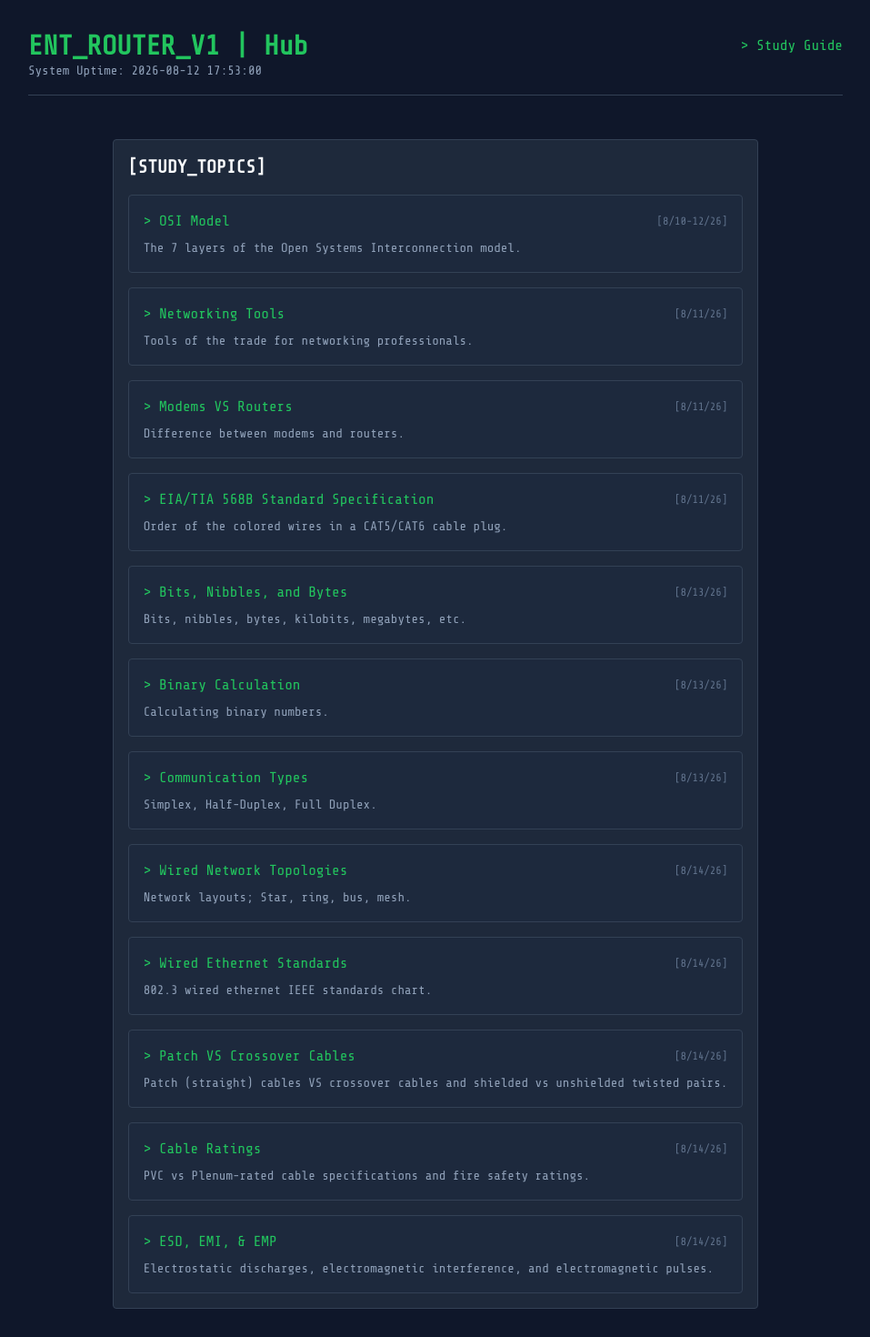
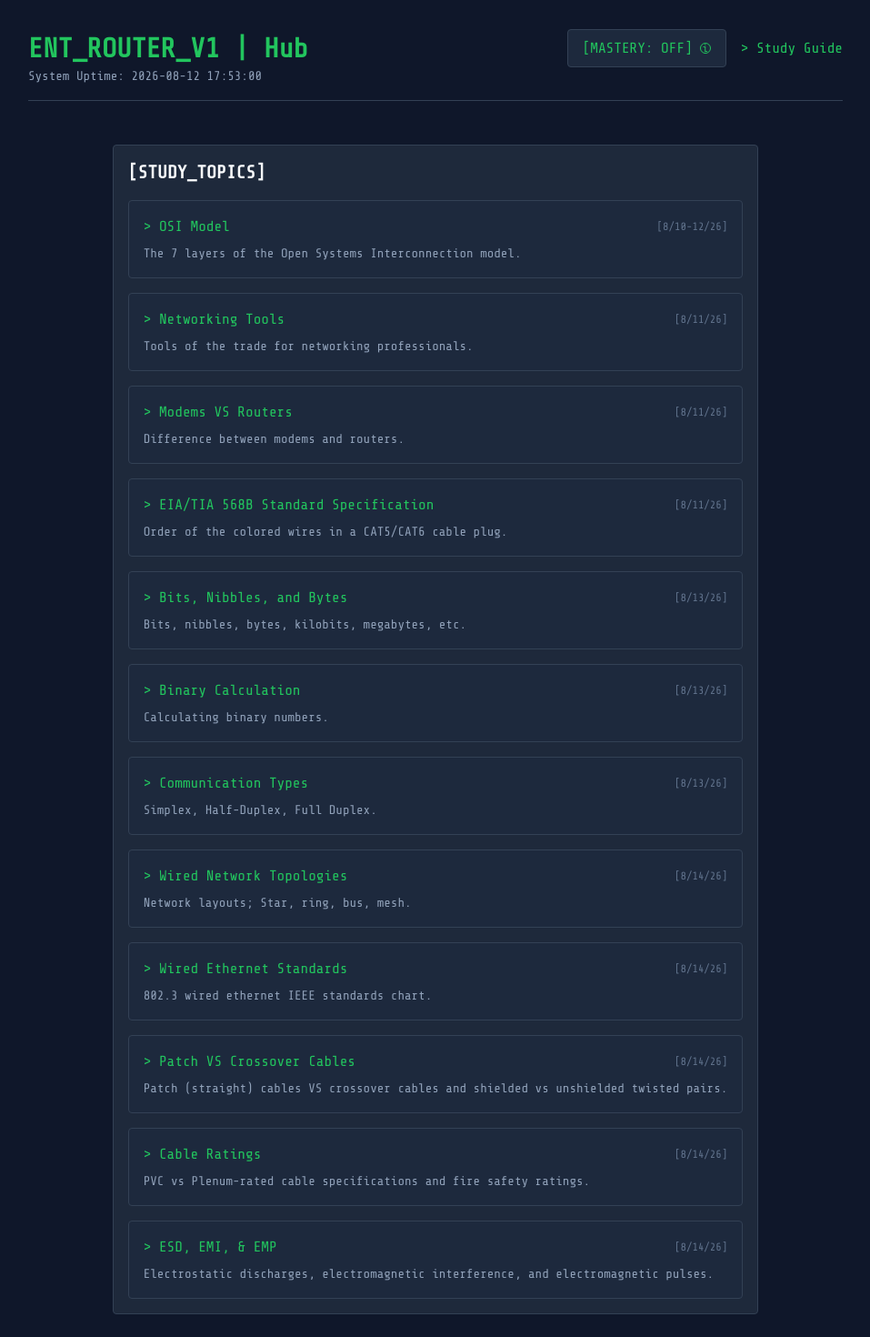
Before and after one commit to Zytronium/ENT_Study, a Next.js app: page / in a window 1280 px wide. Shown: the top 1470 px of the page at 91% size, without its empty margins (161-1118 px from the left). Built offline with nearby package versions, Linux system fonts and the light colour scheme.

Commit message:
Add mastery mode support across most quizzes

```diff
--- a/app/bits-nibbles-bytes/page.tsx
+++ b/app/bits-nibbles-bytes/page.tsx
@@ -1,6 +1,6 @@
 "use client";
 
-import { useState, useEffect, useCallback } from "react";
+import { useState } from "react";
 import Link from "next/link";
 
 interface Question {
--- a/app/layout.tsx
+++ b/app/layout.tsx
@@ -2,7 +2,7 @@ import type { Metadata } from "next";
 import "./globals.css";
 
 export const metadata: Metadata = {
-  title: "ENT Study | Daniel's Interactive Study Guide",
+  title: "Hub | ENT Study",
   description: "Daniel's Interactive Study Guide for the Enterprise Networking Technologies (ENT) course at TTC.",
 };
 
--- a/app/page.tsx
+++ b/app/page.tsx
@@ -1,20 +1,183 @@
+"use client";
+
 import Link from "next/link";
-import type { Metadata } from "next";
+import { useState, useRef, useEffect } from "react";
 
-export const metadata: Metadata = {
-  title: "Hub | ENT Study",
-  description: "Daniel's Interactive Study Guide for the Enterprise Networking Technologies (ENT) course at TTC.",
-};
+interface StudyTopicLinkProps {
+  href: string;
+  title: string;
+  date: string;
+  description: string;
+  offline?: boolean;
+  mastery: boolean;
+}
+
+function StudyTopicLink({ href, title, date, description, offline, mastery }: StudyTopicLinkProps) {
+  if (mastery)
+    href += "?mastery=true";
+  return (
+    <Link
+      href={href}
+      className="p-4 bg-slate-800 hover:bg-slate-700 border border-border rounded transition-colors group"
+    >
+      <div className="flex justify-between items-center">
+        <span className="text-accent group-hover:underline">{">"} {title} {offline && (<span
+          className="text-red-500 text-xs ml-2">[OFFLINE]</span>)}</span>
+        <span className="text-xs text-slate-500">[{date}]</span>
+      </div>
+      <p className="text-sm text-slate-400 mt-2">{description}</p>
+    </Link>
+  );
+}
+
+const studyTopics: Array<{
+  href: string;
+  title: string;
+  date: string;
+  description: string;
+  offline?: boolean;
+}> = [
+  {
+    href: "/osi-model",
+    title: "OSI Model",
+    date: "8/10-12/26",
+    description: "The 7 layers of the Open Systems Interconnection model.",
+  },
+  {
+    href: "/networking-tools",
+    title: "Networking Tools",
+    date: "8/11/26",
+    description: "Tools of the trade for networking professionals.",
+  },
+  {
+    href: "/modem-router",
+    title: "Modems VS Routers",
+    date: "8/11/26",
+    description: "Difference between modems and routers.",
+  },
+  {
+    href: "/eia-tia-standard",
+    title: "EIA/TIA 568B Standard Specification",
+    date: "8/11/26",
+    description: "Order of the colored wires in a CAT5/CAT6 cable plug.",
+  },
+  {
+    href: "/bits-nibbles-bytes",
+    title: "Bits, Nibbles, and Bytes",
+    date: "8/13/26",
+    description: "Bits, nibbles, bytes, kilobits, megabytes, etc.",
+  },
+  {
+    href: "/binary-calculation",
+    title: "Binary Calculation",
+    date: "8/13/26",
+    description: "Calculating binary numbers.",
+  },
+  {
+    href: "/communication-types",
+    title: "Communication Types",
+    date: "8/13/26",
+    description: "Simplex, Half-Duplex, Full Duplex.",
+  },
+  {
+    href: "/network-topologies",
+    title: "Wired Network Topologies",
+    date: "8/14/26",
+    description: "Network layouts; Star, ring, bus, mesh.",
+  },
+  {
+    href: "/802.3-ethernet-standards",
+    title: "Wired Ethernet Standards",
+    date: "8/14/26",
+    description: "802.3 wired ethernet IEEE standards chart.",
+  },
+  {
+    href: "/patch-vs-crossover-cables",
+    title: "Patch VS Crossover Cables",
+    date: "8/14/26",
+    description: "Patch (straight) cables VS crossover cables and shielded vs unshielded twisted pairs.",
+  },
+  {
+    href: "/cable-ratings",
+    title: "Cable Ratings",
+    date: "8/14/26",
+    description: "PVC vs Plenum-rated cable specifications and fire safety ratings.",
+  },
+  {
+    href: "/esd-emi-emp",
+    title: "ESD, EMI, & EMP",
+    date: "8/14/26",
+    description: "Electrostatic discharges, electromagnetic interference, and electromagnetic pulses.",
+  },
+];
 
 export default function Home() {
+  const [isMasteryMode, setIsMasteryMode] = useState(false);
+  const [showTooltip, setShowTooltip] = useState(false);
+  const tooltipRef = useRef<HTMLDivElement>(null);
+
+  useEffect(() => {
+    const handleClickOutside = (event: MouseEvent | TouchEvent) => {
+      if (tooltipRef.current && !tooltipRef.current.contains(event.target as Node)) {
+        setShowTooltip(false);
+      }
+    };
+
+    if (showTooltip) {
+      document.addEventListener("mousedown", handleClickOutside);
+      document.addEventListener("touchstart", handleClickOutside);
+    }
+
+    return () => {
+      document.removeEventListener("mousedown", handleClickOutside);
+      document.removeEventListener("touchstart", handleClickOutside);
+    };
+  }, [showTooltip]);
   return (
     <div className="min-h-screen flex flex-col items-center p-8">
       <header className="w-full max-w-4xl mb-12 border-b border-border pb-4">
         <div className="flex justify-between items-center">
           <h1 className="text-3xl font-bold text-accent">ENT_ROUTER_V1 | Hub</h1>
-          <Link href="/study-guide" className="text-accent hover:underline">
-            {">"} Study Guide
-          </Link>
+          <div className="flex gap-4 items-center">
+            <div className="relative" ref={tooltipRef}>
+              <button
+                onClick={() => setIsMasteryMode(!isMasteryMode)}
+                className={`px-4 py-2 rounded border transition-colors ${
+                  isMasteryMode
+                    ? "bg-accent text-slate-900 border-accent hover:bg-green-400"
+                    : "bg-slate-800 text-accent border-border hover:bg-slate-700"
+                }`}
+              >
+                <span className="flex items-center gap-2">
+                  {isMasteryMode ? "[MASTERY: ON]" : "[MASTERY: OFF]"}
+                  <span
+                    className="inline-flex items-center justify-center w-3 h-3 text-xs border border-current rounded-full cursor-help"
+                    onMouseEnter={() => setShowTooltip(true)}
+                    onMouseLeave={() => setShowTooltip(false)}
+                    onClick={(e) => {
+                      e.stopPropagation();
+                      setShowTooltip(!showTooltip);
+                    }}
+                    onTouchStart={(e) => {
+                      e.stopPropagation();
+                      setShowTooltip(!showTooltip);
+                    }}
+                  >
+                    i
+                  </span>
+                </span>
+              </button>
+              {showTooltip && (
+                <div
+                  className="absolute top-full right-0 mt-2 w-64 p-3 bg-slate-800 border border-border rounded shadow-lg text-sm text-slate-300 z-10">
+                  Skips to final hard mode on first attempt on all study quizes when on.
+                </div>
+              )}
+            </div>
+            <Link href="/study-guide" className="text-accent hover:underline">
+              {">"} Study Guide
+            </Link>
+          </div>
         </div>
         <p className="text-sm text-slate-400">System Uptime: 2026-08-12 17:53:00</p>
       </header>
@@ -25,140 +188,17 @@ export default function Home() {
             [STUDY_TOPICS]
           </h2>
           <nav className="flex flex-col gap-4">
-            <Link
-              href="/osi-model"
-              className="p-4 bg-slate-800 hover:bg-slate-700 border border-border rounded transition-colors group"
-            >
-              <div className="flex justify-between items-center">
-                <span className="text-accent group-hover:underline">{">"} OSI Model</span>
-                <span className="text-xs text-slate-500">[8/10-12/26]</span>
-              </div>
-              <p className="text-sm text-slate-400 mt-2">The 7 layers of the Open Systems Interconnection model.</p>
-            </Link>
-
-            <Link
-              href="/networking-tools"
-              className="p-4 bg-slate-800 hover:bg-slate-700 border border-border rounded transition-colors group"
-            >
-              <div className="flex justify-between items-center">
-                <span className="text-accent group-hover:underline">{">"} Networking Tools</span>
-                <span className="text-xs text-slate-500">[8/11/26]</span>
-              </div>
-              <p className="text-sm text-slate-400 mt-2">Tools of the trade for networking professionals.</p>
-            </Link>
-
-            <Link
-              href="/modem-router"
-              className="p-4 bg-slate-800 hover:bg-slate-700 border border-border rounded transition-colors group"
-            >
-              <div className="flex justify-between items-center">
-                <span className="text-accent group-hover:underline">{">"} Modems VS Routers</span>
-                <span className="text-xs text-slate-500">[8/11/26]</span>
-              </div>
-              <p className="text-sm text-slate-400 mt-2">Difference between modems and routers.</p>
-            </Link>
-
-            <Link
-              href="/eia-tia-standard"
-              className="p-4 bg-slate-800 hover:bg-slate-700 border border-border rounded transition-colors group"
-            >
-              <div className="flex justify-between items-center">
-                <span className="text-accent group-hover:underline">{">"} EIA/TIA 568B Standard Specification</span>
-                <span className="text-xs text-slate-500">[8/11/26]</span>
-              </div>
-              <p className="text-sm text-slate-400 mt-2">Order of the colored wires in a CAT5/CAT6 cable plug.</p>
-            </Link>
-
-            <Link
-              href="/bits-nibbles-bytes"
-              className="p-4 bg-slate-800 hover:bg-slate-700 border border-border rounded transition-colors group"
-            >
-              <div className="flex justify-between items-center">
-                <span className="text-accent group-hover:underline">{">"} Bits, Nibbles, and Bytes</span>
-                <span className="text-xs text-slate-500">[8/13/26]</span>
-              </div>
-              <p className="text-sm text-slate-400 mt-2">Bits, nibbles, bytes, kilobits, megabytes, etc.</p>
-            </Link>
-
-            <Link
-              href="/binary-calculation"
-              className="p-4 bg-slate-800 hover:bg-slate-700 border border-border rounded transition-colors group"
-            >
-              <div className="flex justify-between items-center">
-                <span className="text-accent group-hover:underline">{">"} Binary Calculation</span>
-                <span className="text-xs text-slate-500">[8/13/26]</span>
-              </div>
-              <p className="text-sm text-slate-400 mt-2">Calculating binary numbers.</p>
-            </Link>
-
-            <Link
-              href="/communication-types"
-              className="p-4 bg-slate-800 hover:bg-slate-700 border border-border rounded transition-colors group"
-            >
-              <div className="flex justify-between items-center">
-                <span className="text-accent group-hover:underline">{">"} Communication Types</span>
-                <span className="text-xs text-slate-500">[8/13/26]</span>
-              </div>
-              <p className="text-sm text-slate-400 mt-2">Simplex, Half-Duplex, Full Duplex.</p>
-            </Link>
-
-            <Link
-              href="/network-topologies"
-              className="p-4 bg-slate-800 hover:bg-slate-700 border border-border rounded transition-colors group"
-            >
-              <div className="flex justify-between items-center">
-                <span className="text-accent group-hover:underline">{">"} Wired Network Topologies</span>
-                <span className="text-xs text-slate-500">[8/14/26]</span>
-              </div>
-              <p className="text-sm text-slate-400 mt-2">Network layouts; Star, ring, bus, mesh.</p>
-            </Link>
-
-            <Link
-              href="/802.3-ethernet-standards"
-              className="p-4 bg-slate-800 hover:bg-slate-700 border border-border rounded transition-colors group"
-            >
-              <div className="flex justify-between items-center">
-                <span className="text-accent group-hover:underline">{">"} Wired Ethernet Standards</span>
-                <span className="text-xs text-slate-500">[8/14/26]</span>
-              </div>
-              <p className="text-sm text-slate-400 mt-2">802.3 wired ethernet IEEE standards chart.</p>
-            </Link>
-
-            <Link
-              href="/patch-vs-crossover-cables"
-              className="p-4 bg-slate-800 hover:bg-slate-700 border border-border rounded transition-colors group"
-            >
-              <div className="flex justify-between items-center">
-                <span className="text-accent group-hover:underline">{">"} Patch VS Crossover Cables</span>
-                <span className="text-xs text-slate-500">[8/14/26]</span>
-              </div>
-              <p className="text-sm text-slate-400 mt-2">Patch (straight) cables VS crossover cables and shielded vs
-                unshielded twisted pairs.</p>
-            </Link>
-
-            <Link
-              href="/cable-ratings"
-              className="p-4 bg-slate-800 hover:bg-slate-700 border border-border rounded transition-colors group"
-            >
-              <div className="flex justify-between items-center">
-                <span className="text-accent group-hover:underline">{">"} Cable Ratings</span>
-                <span className="text-xs text-slate-500">[8/14/26]</span>
-              </div>
-              <p className="text-sm text-slate-400 mt-2">PVC vs Plenum-rated cable specifications
-                and fire safety ratings.</p>
-            </Link>
-
-            <Link
-              href="/esd-emi-emp"
-              className="p-4 bg-slate-800 hover:bg-slate-700 border border-border rounded transition-colors group"
-            >
-              <div className="flex justify-between items-center">
-                <span className="text-accent group-hover:underline">{">"} ESD, EMI, & EMP</span>
-                <span className="text-xs text-slate-500">[8/14/26]</span>
-              </div>
-              <p className="text-sm text-slate-400 mt-2">Electrostatic discharges, electromagnetic interference, and
-              electromagnetic pulses.</p>
-            </Link>
+            {studyTopics.map((topic) => (
+              <StudyTopicLink
+                key={topic.href}
+                href={topic.href}
+                title={topic.title}
+                date={topic.date}
+                description={topic.description}
+                offline={topic.offline ?? false}
+                mastery={isMasteryMode}
+              />
+            ))}
           </nav>
         </section>
       </main>
```
Also changed, not shown: app/802.3-ethernet-standards/page.tsx (+18 -5 lines), app/binary-calculation/page.tsx (+31 -20 lines), app/esd-emi-emp/page.tsx (+16 -4 lines), app/network-topologies/page.tsx (+17 -5 lines), app/networking-tools/page.tsx (+20 -6 lines), app/osi-model/page.tsx (+20 -6 lines), app/patch-vs-crossover-cables/page.tsx (+16 -4 lines), public/STUDY_GUIDE.md (+1 -1 lines).
